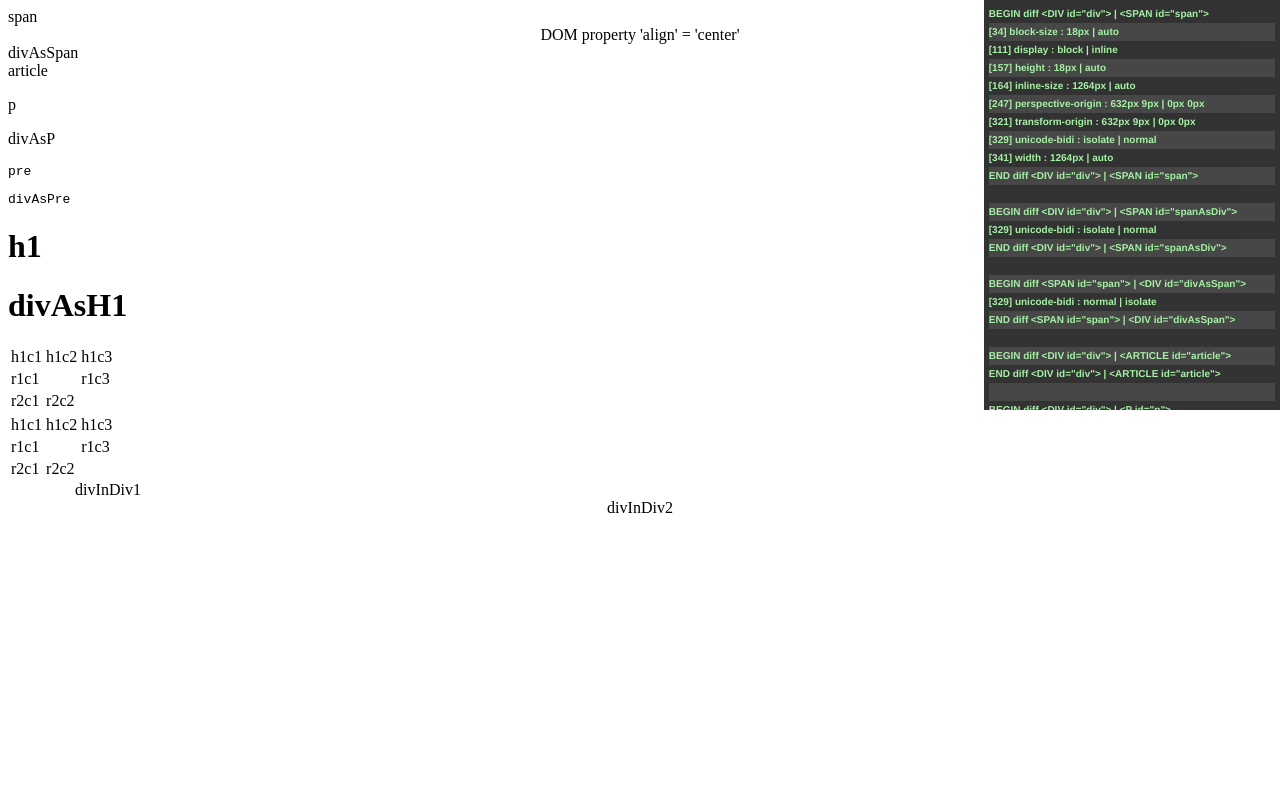
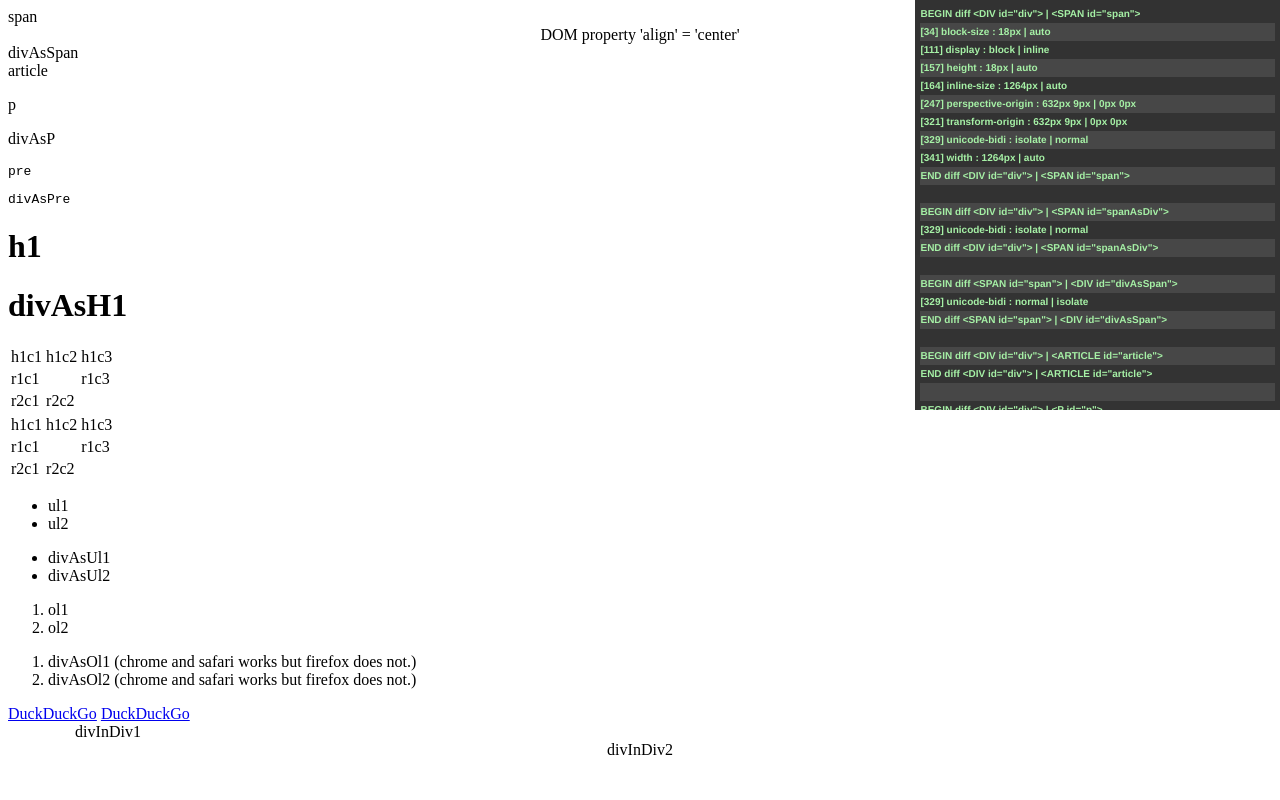
Before and after one commit to thatseeyou/css3-examples, a website: page docs/computedstyle.html in a window 1280 px wide. Drawn offline with Linux system fonts and the light colour scheme.

Commit message:
add ul, ol case

```diff
--- a/docs/computedstyle.html
+++ b/docs/computedstyle.html
@@ -58,6 +58,30 @@
                 text-align: inherit;
                 padding: 1px;
             }
+            .ul {
+                display: block;
+                list-style-type: disc;
+                margin-top: 1em;
+                margin-bottom: 1em;
+                padding-left: 40px;
+            }
+            .ol {
+                display: block;
+                list-style-type: decimal;
+                margin-top: 1em;
+                margin-bottom: 1em;
+                padding-left: 40px;
+            }
+            .li {
+                display: list-item;
+                text-align: left;
+            }
+            .a {
+                text-decoration: underline;
+                cursor: pointer;
+                color: rgb(0, 0, 238);
+            }
+
             #divInDiv1 {
                 text-align: center;
             }
@@ -130,8 +154,31 @@
             </div>
         </div>
 
+        <ul id="ul">
+            <li id="li">ul1</li>
+            <li>ul2</li>
+        </ul>
+
+        <div id="divAsUl" class="ul">
+            <div id="divAsLi" class="li">divAsUl1</div>
+            <div class="li">divAsUl2</div>
+        </div>
+
+        <ol id="ol">
+            <li>ol1</li>
+            <li>ol2</li>
+        </ol>
+        <div id="divAsOl" class="ol">
+            <div class="li">divAsOl1 (chrome and safari works but firefox does not.)</div>
+            <div class="li">divAsOl2 (chrome and safari works but firefox does not.)</div>
+        </div>
+
+        <a id="a" href="https://duckduckgo.com">DuckDuckGo</a>
+        <span id="spanAsA" href="https://duckduckgo.com" class="a">DuckDuckGo</span>
+
         <div id="divInDiv1"><div>divInDiv1</div></div>
         <div id="divInDiv2"><div>divInDiv2</div></div>
+
 
         <script type="text/javascript">
             screenLog.init({ autoScroll: false });
@@ -149,6 +196,7 @@
                 let divAsPre    = document.getElementById('divAsPre');
                 let h1          = document.getElementById('h1');
                 let divAsH1     = document.getElementById('divAsH1');
+
                 let table       = document.getElementById('table');
                 let divAsTable  = document.getElementById('divAsTable');
                 let thead       = document.getElementById('thead');
@@ -159,6 +207,15 @@
                 let divAsTr     = document.getElementById('divAsTr');
                 let td          = document.getElementById('td');
                 let divAsTd     = document.getElementById('divAsTd');
+
+                let a           = document.getElementById('a');
+                let spanAsA     = document.getElementById('spanAsA');
+
+                let ul          = document.getElementById('ul');
+                let divAsUl     = document.getElementById('divAsUl');
+                let li          = document.getElementById('li');
+                let divAsLi     = document.getElementById('divAsLi');
+
                 let divInDiv1   = document.getElementById('divInDiv1');
                 let divInDiv2   = document.getElementById('divInDiv2');
                 let divInDiv3   = document.getElementById('divInDiv3');
@@ -189,6 +246,16 @@
                 Utils.diffComputedStyleForElements(div, td);
                 Utils.diffComputedStyleForElements(td, divAsTd);
 
+                Utils.diffComputedStyleForElements(div, ul);
+                Utils.diffComputedStyleForElements(ul, divAsUl);
+                Utils.diffComputedStyleForElements(div, li);
+                Utils.diffComputedStyleForElements(li, divAsLi);
+
+                Utils.diffComputedStyleForElements(div, ol);
+                Utils.diffComputedStyleForElements(ol, divAsOl);
+
+                Utils.diffComputedStyleForElements(span, a);
+                Utils.diffComputedStyleForElements(a, spanAsA);
 
                 // HTMLDivElement has 'align' property.
                 // Changing DOM 'align' affects CSS property 'text-align'.
@@ -199,6 +266,7 @@
                 // prefixed properties (-moz-center, -webkit-center, etc.) acts as DOM 'align' property.
                 divInDiv2.align = 'center';
                 Utils.diffComputedStyleForElements(divInDiv1, divInDiv2);
+
             })();
 
         </script>
```
